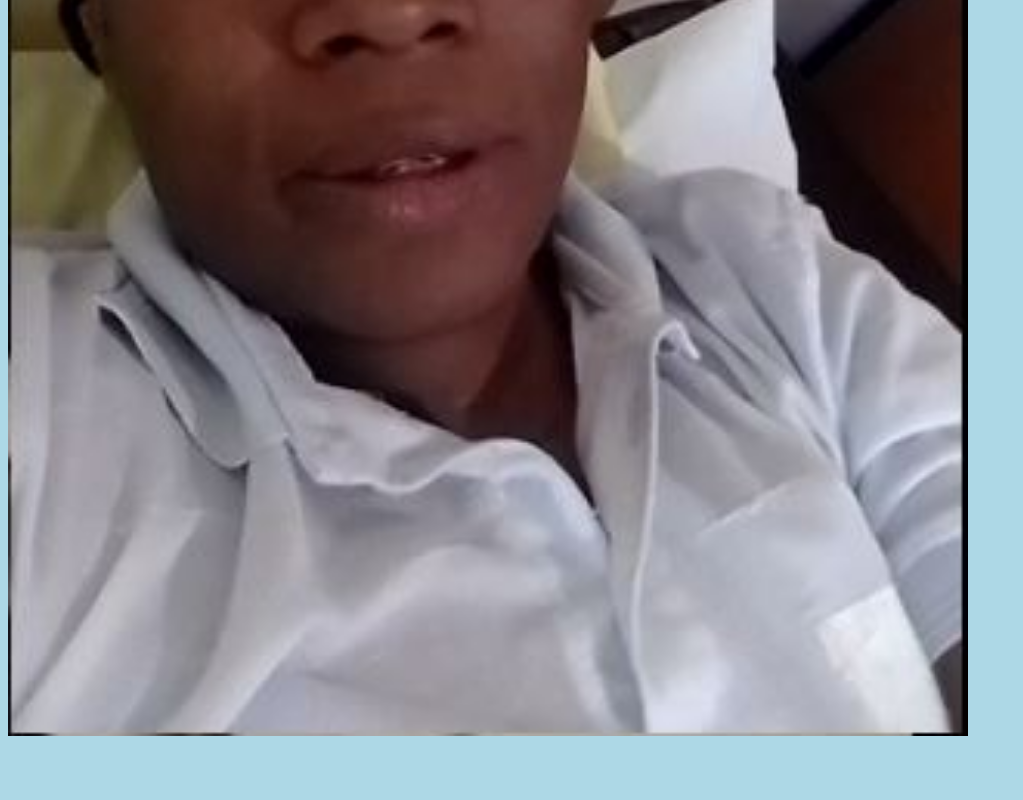
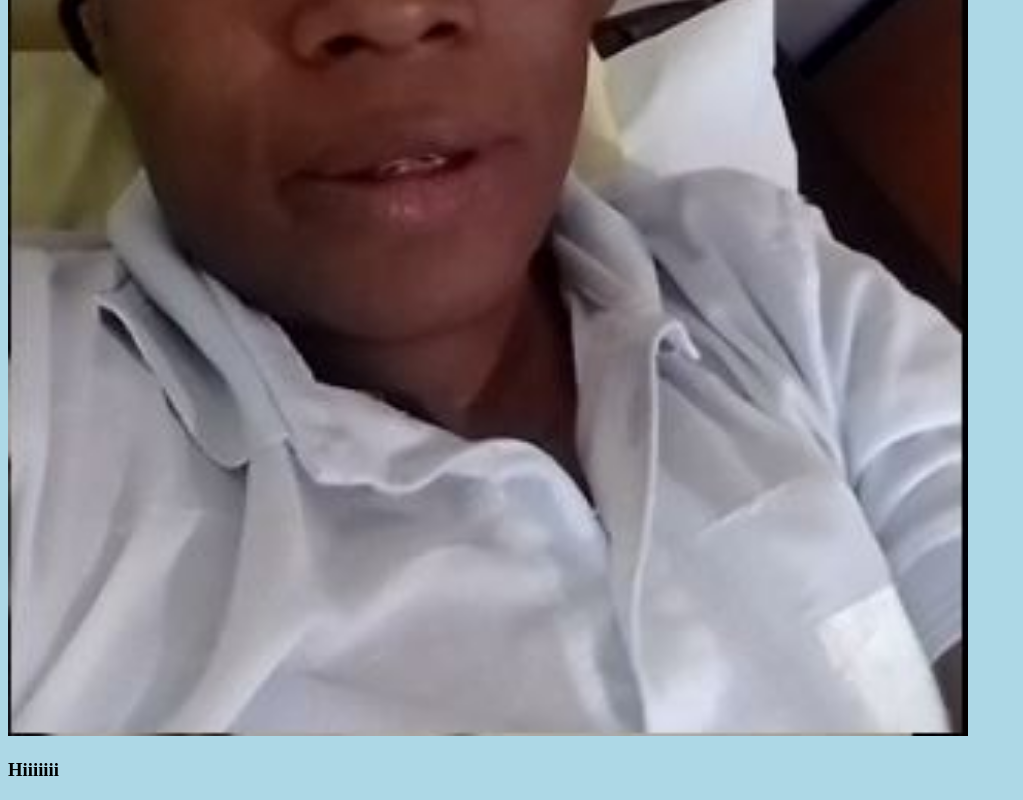
Before and after one commit to Christlike001/Hello-world, a plain HTML site: page index.html in a window 1280 px wide. Shown: the part 1950-2750 px from the top of the page, without its empty margins (0-1023 px from the left). Before the commit the page ends 2698 px from the top, so only its background shows below. Drawn offline with Linux system fonts and the light colour scheme; files whose address does not match are found by name.

Commit message:
Added a h3 tag that says hii

```diff
--- a/index.html
+++ b/index.html
@@ -13,5 +13,6 @@
 <p>This line is here to show how merging works.</p>
 <img src="./images.jpeg" alt="Hello World from Space" style="width:100%;max-width:960px">
 <img src=".//Capture.JPG" alt="Hello World from Space" style="width:100%;max-width:960px">
+<h3 class="greater">Hiiiiiii</h3>
 </body>
 </html>
```
